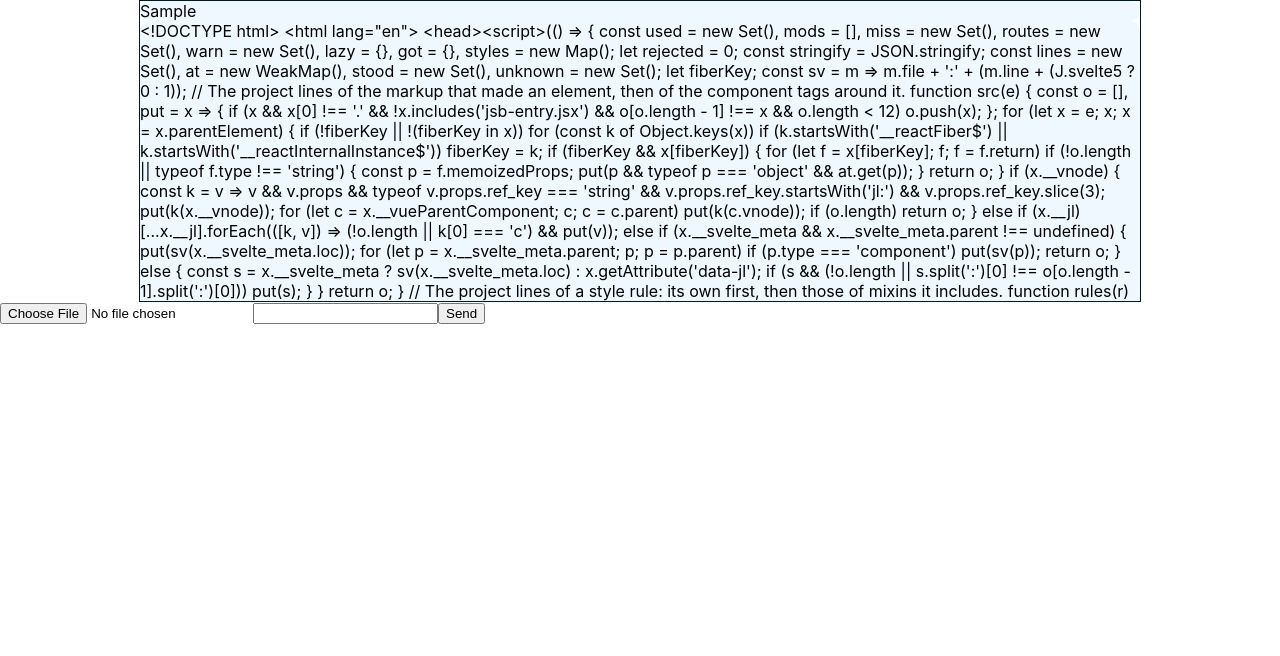
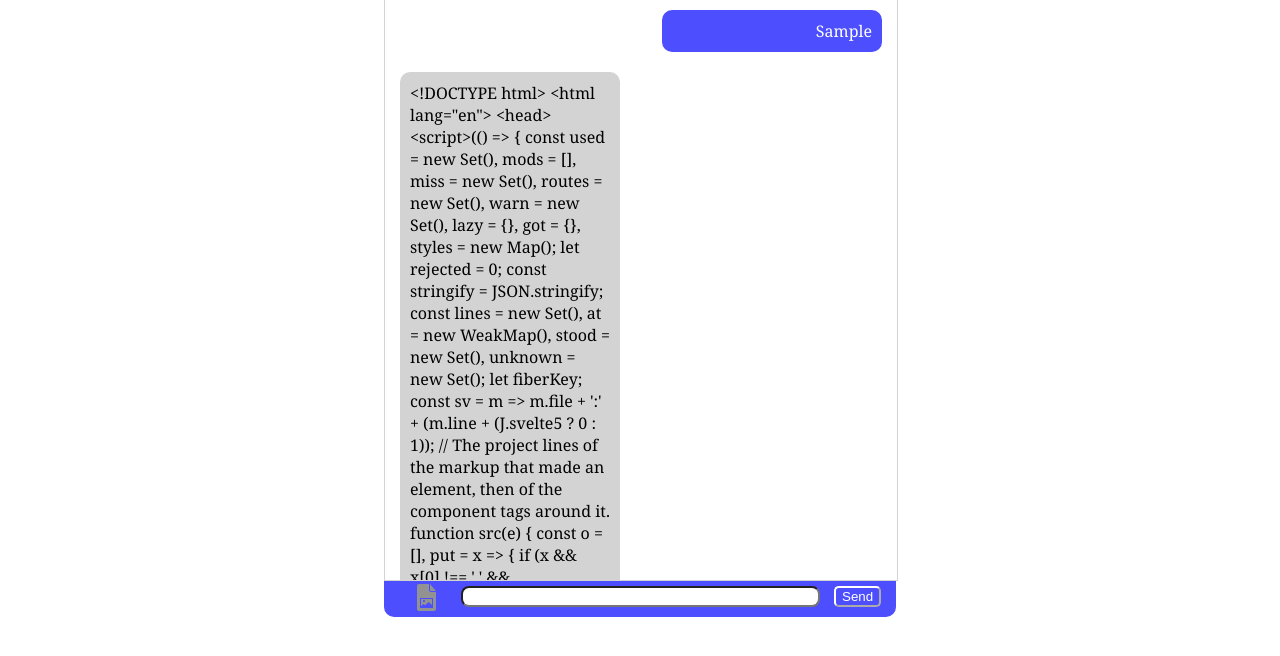
Before and after one commit to hyjukilo0/chatbot-ai, a React (Create React App) app in the folder frontend/: page / in a window 1280 px wide. Both pictures are taken after typing "Sample" into the empty fields and a click on the button "Send". Shown: the top 656 px of the page. Built offline with nearby package versions, Linux system fonts and the light colour scheme.

Commit message:
fix: data message post

```diff
--- a/frontend/src/components/Chatroom/Chatarea.js
+++ b/frontend/src/components/Chatroom/Chatarea.js
@@ -35,7 +35,7 @@ class Chatarea extends Component {
     appendAns = () => {
         console.log("a: ", this.state.answer)
         if (this.state.answer !== ""){
-            this.displayMess.push(<Messagebox mess={this.state.answer}/>)
+            this.displayMess.push(<Messagebox mess={this.state.answer} self="message botmessage"/>)
             this.setState({
                 messageList : this.displayMess,
                 answer : ""
@@ -62,7 +62,7 @@ class Chatarea extends Component {
         let haveappend = false;
         if (this.state.message !== "" ){
             haveappend = true;
-            this.displayMess.push(<Messagebox mess={this.state.message} />);
+            this.displayMess.push(<Messagebox mess={this.state.message} self="message mymessage"/>);
             this.setState({
                 messageList : this.displayMess,
                 message : ""
@@ -70,7 +70,7 @@ class Chatarea extends Component {
         }
         if (this.state.image !== null){
             haveappend = true;
-            this.displayMess.push(<img src={this.state.image}></img>)
+            this.displayMess.push(<Messagebox mess={<img src={this.state.image} style={{width: '90%'}}></img>} self="message mymessage"/>)
             this.setState({
                 messageList : this.displayMess,
                 image : null
@@ -84,14 +84,17 @@ class Chatarea extends Component {
 
     render () {
         return(
-            <div>
-            <div className="chatarea">
+            <div className="chat-container">
+            <div className="chat-area">
                 {this.displayMess}
             </div>
-            <div className="message_input">
-                <input type="file" onChange={this.handleImage}></input>
-                <input type="text" value={this.state.message} onChange={this.handleChange} onKeyDown={this.handleKeypress} className="mess"/>
-                <button onClick={this.appendMess}>Send</button>
+            <div className="message-input">
+                <div className="image-container">
+                    <input type="file" id="image-inputfield" onChange={this.handleImage} accept="image/*"></input>
+                    <label for="image-inputfield"><svg className="icon-upload-image" ></svg></label>
+                </div>
+                <div className="inputfield-container"><input type="text" className="mess-inputfield" value={this.state.message} onChange={this.handleChange} onKeyDown={this.handleKeypress}/></div>
+                <div className="send-container"><button className="send-mes" onClick={this.appendMess}>Send</button></div>
             </div>
             </div>
         );
--- a/frontend/src/components/Chatroom/Messagebox.js
+++ b/frontend/src/components/Chatroom/Messagebox.js
@@ -4,7 +4,7 @@ import './style.css';
 class Messagebox extends Component {
     render () {
         return (
-            <div className="message" >{this.props.mess}</div>
+            <div className={this.props.self} >{this.props.mess}</div>
         );
     }
 }
--- a/frontend/src/components/Chatroom/style.css
+++ b/frontend/src/components/Chatroom/style.css
@@ -1,15 +1,122 @@
-div.chatarea {
-    width: 1000px;
-    height: 300px;
-    margin: auto;
-    border: solid 0.1em;
-    border-color:  rgb(1, 27, 27);
-    overflow: auto;
+html, body {
+    height: 100%;
+    width: 100%;
+    margin: 0;
+    overflow: hidden;
+    font-family: Cambria, Cochin, Georgia, Times, 'Times New Roman', serif;
 }
 
-div.message {
-    background-color: aliceblue;
+button:hover {
+    cursor: pointer;
+}
+
+input {
+    background-color: white;
+}
+
+input:focus {
+    outline: none;
+}
+
+.chat-container {
+    width: 40%;
+    height: 100%;
+    margin: auto;
+}
+
+.chat-area {
+    width: 100%;
+    height: 580px;
+    overflow: auto;
+    border-left: 0.5px solid lightgray;
+    border-right: 0.5px solid lightgray;
+    border-bottom: 0.5px solid lightgray;
+    display: flex;
+    flex-direction: column;
+}
+
+.message {
+    width: 100%;
+    position: relative;
+}
+
+.mymessage {
+    max-width: 200px;
+    background-color: rgb(77, 79, 255);
+    padding: 10px;
+    margin-right: 15px;
+    margin-top: 10px;
+    margin-bottom: 10px;
     border-radius: 10px;
-    margin: 0;
-    padding: 0;
+    text-align: right;
+    align-self: flex-end;
+    color: white;
 }
+
+.botmessage {
+    max-width: 200px;
+    background-color: lightgray;
+    padding: 10px;
+    margin-left: 15px;
+    margin-top: 10px;
+    margin-bottom: 10px;
+    border-radius: 10px;
+    text-align: left;
+    align-self: flex-start;
+}
+
+.message-input {
+    background-color: rgb(77, 79, 255);
+    height: 100%;
+    width: 100%;
+    display: flex;
+    flex-wrap: wrap;
+    border-radius: 0 0 10px 10px;
+}
+
+.inputfield-container {
+    width: 70%;
+
+}
+
+.image-container {
+    width: 15%;
+    text-align: center;
+}
+
+.send-container {
+    width: 15%;
+    text-align: center;
+}
+
+.mess-inputfield {
+    margin: 5px 0px 10px 0px;
+    border-radius: 0.5rem;
+    width: 98%;
+}
+
+.send-mes {
+    margin: 5px 5px 10px 5px;
+    border-radius: 0.3rem;
+    border-color: white;
+    background-color: rgb(77, 79, 255);
+    color: white;
+}
+
+
+input[type = "file"]{
+    display: none;
+}
+
+label {
+    margin: 10px 0px 10px 5px;
+    color: white;
+    font-size: small;
+    border-color: white;
+}
+
+.icon-upload-image {
+    background-image: url(http://localhost:3000/icons/file-image-solid.svg);
+    width: 30px;
+    height: 30px;
+}
```
Also changed, not shown: frontend/public/icons/file-image-solid.svg (added), 1 other file (tests, documents, lock files or other folders).
